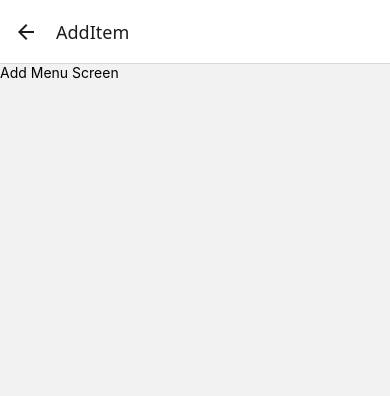
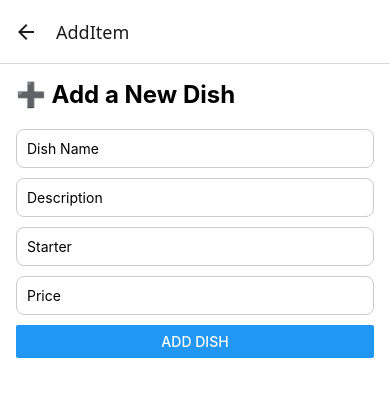
Before and after one commit to ST10486848/MAST-POE, a React Native app: screen /AddItem in a window 390 px wide. Shown: the top 396 px of the page. Built offline with nearby package versions, Linux system fonts and the light colour scheme.

Commit message:
Adding features for all pages of the app

```diff
--- a/App.tsx
+++ b/App.tsx
@@ -3,12 +3,15 @@ import { StyleSheet, Text,TextInput, View ,ScrollView , TouchableOpacity,Button,
 import { createNativeStackNavigator } from '@react-navigation/native-stack';
 import { NavigationContainer } from "@react-navigation/native";
 import React, { useState } from 'react';
-
-const Stack = createNativeStackNavigator();
 import AddMenu from './screens/AddMenu';
 import HomePage from './screens/HomePage';
 import SelectedItem from './screens/SelectedItems';
-
+const Stack = createNativeStackNavigator();
+export type RootStackParamList = {
+  Home: undefined;
+  Selected: undefined;
+  Add: undefined;
+};
 export default function App() {
   const [meals, setMeals] = useState<any[]>([]);
   const [selectedMeals, setSelectedMeals] = useState<any[]>([]);
@@ -32,13 +35,3 @@ export default function App() {
     </NavigationContainer>
   );
 }
-
-
-const styles = StyleSheet.create({
-  container: {
-    flex: 1,
-    backgroundColor: '#fff',
-    alignItems: 'center',
-    justifyContent: 'center',
-  },
-});
--- a/Stylesheets/styles.tsx
+++ b/Stylesheets/styles.tsx
@@ -0,0 +1,88 @@
+import { StyleSheet } from "react-native";
+
+const styles = StyleSheet.create({
+  container: {
+    flex: 1,
+    backgroundColor: "#fff",
+    padding: 16,
+  },
+
+  title: {
+    fontSize: 24,
+    fontWeight: "bold",
+    marginBottom: 16,
+    textAlign: "center",
+  },
+
+  mealCard: {
+    backgroundColor: "#f9f9f9",
+    borderRadius: 12,
+    padding: 16,
+    marginVertical: 8,
+    shadowColor: "#000",
+    shadowOpacity: 0.1,
+    shadowRadius: 4,
+    elevation: 3,
+  },
+
+  mealName: {
+    fontSize: 18,
+    fontWeight: "bold",
+    color: "#333",
+  },
+
+  mealDescription: {
+    fontSize: 14,
+    color: "#666",
+    marginVertical: 4,
+  },
+
+  mealPrice: {
+    fontSize: 16,
+    fontWeight: "bold",
+    color: "#2E8B57",
+    marginBottom: 8,
+  },
+
+  button: {
+    backgroundColor: "#2E8B57",
+    padding: 10,
+    borderRadius: 8,
+    alignItems: "center",
+    marginTop: 10,
+  },
+
+  buttonText: {
+    color: "#fff",
+    fontWeight: "bold",
+    fontSize: 16,
+  },
+
+  input: {
+    borderWidth: 1,
+    borderColor: "#ccc",
+    borderRadius: 8,
+    padding: 10,
+    marginBottom: 10,
+  },
+
+  noItemsText: {
+    textAlign: "center",
+    color: "#888",
+    fontSize: 16,
+    marginTop: 20,
+  },
+  Button:{
+    marginTop:20,
+    color:"#2e898bff"
+  },
+
+  header:{
+    fontSize:24,
+    fontWeight:'bold',
+    marginBottom:20,
+    textAlign:'left'
+  }
+});
+
+export default styles;
--- a/screens/AddMenu.tsx
+++ b/screens/AddMenu.tsx
@@ -1,11 +1,69 @@
 import{View,Text,TextInput,ScrollView,TouchableOpacity,Image,Button,StyleSheet}from'react-native';
-import React from 'react';
+import React,{useState} from 'react';
+import styles from '../Stylesheets/styles';
+import { NativeStackScreenProps } from "@react-navigation/native-stack";
+import { RootStackParamList } from "../App";
+import { Meal } from './HomePage';
+type Props = NativeStackScreenProps<RootStackParamList, "Add"> & {
+  meals: Meal[];
+  setMeals: React.Dispatch<React.SetStateAction<Meal[]>>;
+};
+export default function AddMenu({navigation ,meals, setMeals }: Props) {
+  const [name, setName] = useState("");
+  const [description, setDescription] = useState("");
+  const [category, setCategory] = useState<"Starter" | "Main" | "Dessert">("Starter");
+  const [price, setPrice] = useState("");
 
+  const handleAdd = () => {
+    if (!name || !description || !price) {
+      alert.alert("Error", "Please fill in all fields.");
+      return;
+    }
 
-export default function AddMenu({navigation}:{navigation:any}) {
+    const newMeal: Meal = {
+      id: meals.length + 1,
+      name,
+      description,
+      category,
+      price: Number(price),
+    };
+
+    setMeals([...meals, newMeal]);
+    alert.alert("Success", `${name} has been added!`);
+    navigation.goBack();
+  };
   return (
-    <View >
-      <Text>Add Menu Screen</Text>
+   <View style={styles.container}>
+      <Text style={styles.header}>➕ Add a New Dish</Text>
+
+      <TextInput
+        placeholder="Dish Name"
+        value={name}
+        onChangeText={setName}
+        style={styles.input}
+      />
+      <TextInput
+        placeholder="Description"
+        value={description}
+        onChangeText={setDescription}
+        style={styles.input}
+      />
+      <TextInput
+        placeholder="Category (Starter, Main, Dessert)"
+        value={category}
+        onChangeText={(text) =>
+          setCategory(text as "Starter" | "Main" | "Dessert")
+        }
+        style={styles.input}
+      />
+      <TextInput
+        placeholder="Price"
+        keyboardType="numeric"
+        value={price}
+        onChangeText={setPrice}
+        style={styles.input}
+      />
+      <Button title="Add Dish" onPress={handleAdd} />
     </View>
   );
 }
--- a/screens/HomePage.tsx
+++ b/screens/HomePage.tsx
@@ -1,6 +1,8 @@
-import{View,Text,TextInput,ScrollView,TouchableOpacity,Image,Button,StyleSheet}from'react-native';
+import{View,Text,TextInput,ScrollView,TouchableOpacity,Image,Button,StyleSheet,FlatList}from'react-native';
 import React from 'react';
-
+import { NativeStackScreenProps } from "@react-navigation/native-stack";
+import { RootStackParamList } from "../App";
+import styles from '../Stylesheets/styles';
 export type Meal = {
   id: number;
   name: string;
@@ -16,40 +18,56 @@ interface Props {
   setSelectedMeals: (meals: Meal[]) => void;
 }
 
+
 export default function HomePage({ navigation, meals, selectedMeals, setSelectedMeals }: Props) {
-  const meal= [
+  // fallback sample data when `meals` prop is empty or undefined
+  const sampleMeals: Meal[] = [
   {
     id: 1,
     name: "Butternut Soup",
     description: "Smooth roasted butternut with cream and nutmeg.",
     price: 45,
+    category: "Starter",
   },
   {
     id: 2,
     name: "Grilled Ostrich Steak",
     description: "Tender ostrich steak with mash and mushroom sauce.",
     price: 160,
+    category: "Main",
   },
   {
     id: 3,
     name: "Malva Pudding",
     description: "Warm sponge pudding with caramel sauce and ice cream.",
     price: 65,
+    category: "Dessert",
   },
   {
     id: 4,
     name: "Pad Thai",
     description: "Noodles with shrimp, egg, and peanuts in tamarind sauce.",
     price: 140,
+    category: "Main",
   },
   {
     id: 5,
     name: "Tiramisu",
     description: "Coffee-flavored dessert layered with mascarpone cream.",
     price: 75,
+    category: "Dessert",
   },
+  {
+    id: 6,
+    name: "Caesar Salad",
+    description: "Crisp romaine lettuce with Caesar dressing and croutons.",
+    price: 55,
+    category: "Starter",
+  }
 ];
- const toggleSelect = (meal: Meal) => {
+  const mealsToRender = meals && meals.length ? meals : sampleMeals;
+
+  const toggleSelect = (meal: Meal) => {
     const alreadySelected = selectedMeals.some((m) => m.id === meal.id);
     if (alreadySelected) {
       setSelectedMeals(selectedMeals.filter((m) => m.id !== meal.id));
@@ -58,9 +76,29 @@ export default function HomePage({ navigation, meals, selectedMeals, setSelected
     }
   };
     return(
-        <View>
-        <Text>Christoffel's app</Text>
-        <Button
+      <ScrollView>
+      <View style={styles.container}>
+      <Text>🍴 Menu</Text>
+
+      <FlatList
+        data={mealsToRender}
+        keyExtractor={(item) => item.id.toString()}
+        renderItem={({ item }) => {
+          const selected = selectedMeals.some((m) => m.id === item.id);
+          return (
+            <TouchableOpacity
+              onPress={() => toggleSelect(item)}
+            >
+              <Text>{item.name}</Text>
+              <Text>{item.category}</Text>
+              <Text>{item.description}</Text>
+              <Text>R{item.price}</Text>
+               <Text>{selected ? "✅ Selected" : ""}</Text>
+            </TouchableOpacity>
+          );
+        }}
+      />
+       <Button
         title='Add Item'
         onPress={() => navigation.navigate('AddItem')}
         />
@@ -68,6 +106,7 @@ export default function HomePage({ navigation, meals, selectedMeals, setSelected
         title='Selected Items'
         onPress={() => navigation.navigate('SelectedItem')}
         />
-        </View>
-    )
+    </View>
+    </ScrollView>
+  );
 }
--- a/screens/SelectedItems.tsx
+++ b/screens/SelectedItems.tsx
@@ -1,10 +1,33 @@
-import{View,Text,TextInput,ScrollView,TouchableOpacity,Image,Button,StyleSheet}from'react-native';
+import{View,Text,TextInput,ScrollView,TouchableOpacity,Image,Button,StyleSheet,FlatList}from'react-native';
 import React from 'react';
+import styles from '../Stylesheets/styles';
+import { NativeStackScreenProps } from "@react-navigation/native-stack";
+import { RootStackParamList } from "../App";
+import { Meal } from './HomePage';
 
-export default function SelectedItem({navigation}:{navigation:any}){
+type Props = NativeStackScreenProps<RootStackParamList, "Selected"> & {
+  selectedMeals: Meal[];
+};
+export default function SelectedItem({navigation, selectedMeals,  }: Props) {
     return(
-        <View>
-            <Text>Selected Item Screen</Text>
-        </View>
-    )
+         <View style={styles.container}>
+      <Text style={styles.header}>🧾 Your Selected Dishes</Text>
+
+      {selectedMeals.length === 0 ? (
+        <Text>No dishes selected yet.</Text>
+      ) : (
+        <FlatList
+          data={selectedMeals}
+          keyExtractor={(item) => item.id.toString()}
+          renderItem={({ item }) => (
+            <View>
+              <Text >{item.name}</Text>
+              <Text>{item.description}</Text>
+              <Text >R{item.price}</Text>
+            </View>
+          )}
+        />
+      )}
+    </View>
+  );
 }
```
